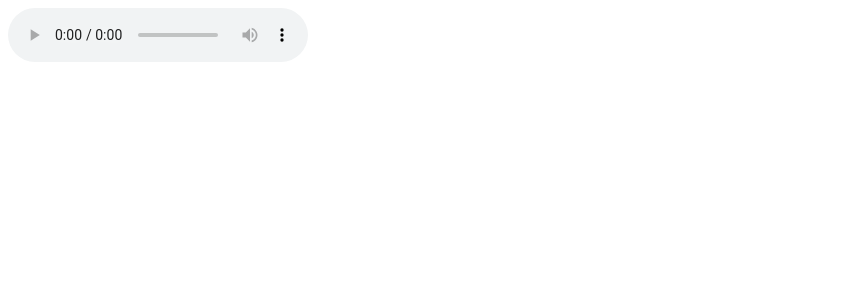
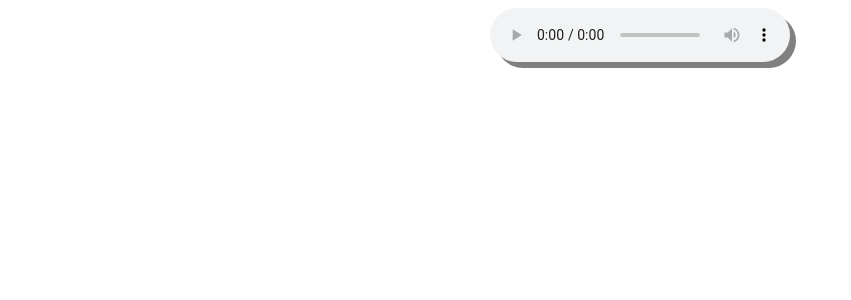
Before and after one commit to amiaxys/ar-audio-visualizer, an Angular app in the folder frontend/: page / in a window 1280 px wide. Shown: the top 300 px of the page, without its empty margins (0-851 px from the left). Built offline with nearby package versions, Linux system fonts and the light colour scheme.

Commit message:
feat: style visualization

```diff
--- a/frontend/src/app/components/visualization/visualization.component.scss
+++ b/frontend/src/app/components/visualization/visualization.component.scss
@@ -0,0 +1,11 @@
+a-scene {
+  margin: 10px auto;
+  max-width: 800px;
+  height: 500px;
+}
+
+audio {
+  display: block;
+  margin: auto;
+  filter: drop-shadow(6px 6px 0 gray);
+}
```
